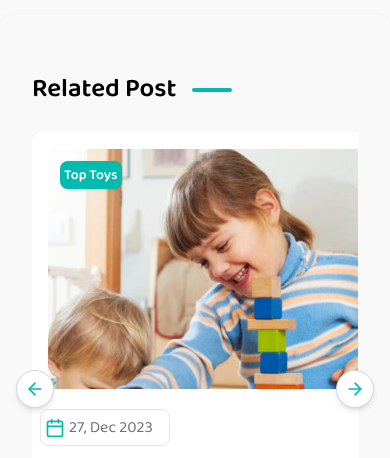
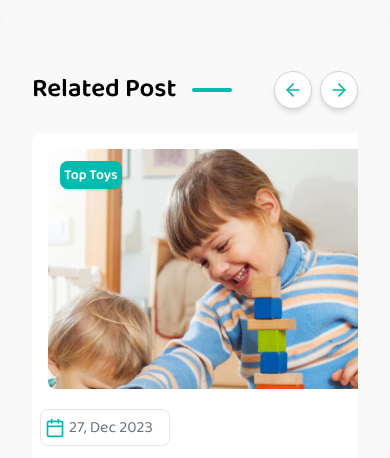
Before and after one commit to Crazyraturi/goffe, a React (Vite) app: page / in a window 390 px wide. Shown: the part 5907-6365 px from the top of the page. Built offline with nearby package versions, Linux system fonts and the light colour scheme.

Commit message:
update again

```diff
--- a/src/components/RelatedPost.jsx
+++ b/src/components/RelatedPost.jsx
@@ -17,31 +17,24 @@ const RelatedPost = () => {
   const prevRef = useRef(null);
   const nextRef = useRef(null);
 
-  useEffect(() => {
-    // Swiper navigation ref must be set after component mounts
-  }, []);
-
   return (
     <div className="w-full px-4 py-4">
-      {/* Header */}
-      <div className="flex items-center gap-4 mb-6">
-        <h2 className="text-[26px] font-semibold">Related Post</h2>
-        <div className="h-1 w-10 bg-[#00BBAE] rounded-lg"></div>
-      </div>
+      {/* Header with Buttons (Mobile/Tablet only) */}
+      <div className="flex items-center justify-between mb-6 lg:mb-10">
+        {/* Left: Heading */}
+        <div className="flex items-center gap-4">
+          <h2 className="text-[26px] font-semibold">Related Post</h2>
+          <div className="h-1 w-10 bg-[#00BBAE] rounded-lg"></div>
+        </div>
 
-      {/* Mobile/Tablet Swiper */}
-      <div className="lg:hidden relative">
-        {/* Custom navigation buttons */}
-        <div className="absolute top-1/2 -left-4 z-10 transform -translate-y-1/2">
+        {/* Right: Buttons (only visible on mobile and tab) */}
+        <div className="flex gap-2 lg:hidden">
           <button
             ref={prevRef}
             className="bg-white shadow-md border border-gray-300 rounded-full p-2 hover:bg-[#00BBAE] transition-all duration-200"
           >
             <ArrowLeft size={20} className="text-[#00BBAE] hover:text-white" />
           </button>
-        </div>
-
-        <div className="absolute top-1/2 -right-4 z-10 transform -translate-y-1/2">
           <button
             ref={nextRef}
             className="bg-white shadow-md border border-gray-300 rounded-full p-2 hover:bg-[#00BBAE] transition-all duration-200"
@@ -49,7 +42,10 @@ const RelatedPost = () => {
             <ArrowRight size={20} className="text-[#00BBAE] hover:text-white" />
           </button>
         </div>
+      </div>
 
+      {/* Mobile/Tablet Swiper */}
+      <div className="lg:hidden">
         <Swiper
           modules={[Navigation, Pagination]}
           spaceBetween={16}
@@ -85,7 +81,7 @@ const RelatedPost = () => {
           <SwiperSlide className="flex justify-center">
             <BlogCard Image={BI4} Tag={"Kids Activities"} />
           </SwiperSlide>
-             <SwiperSlide className="flex justify-center">
+          <SwiperSlide className="flex justify-center">
             <BlogCard Image={BI1} Tag={"Top Toys"} />
           </SwiperSlide>
           <SwiperSlide className="flex justify-center">
@@ -100,7 +96,7 @@ const RelatedPost = () => {
         </Swiper>
       </div>
 
-      {/* Desktop Grid */}
+      {/* Desktop Grid View */}
       <div className="hidden lg:grid grid-cols-4 gap-7">
         <BlogCard Image={BI1} Tag={"Top Toys"} />
         <BlogCard Image={BI2} Tag={"Family Fun"} />
```
